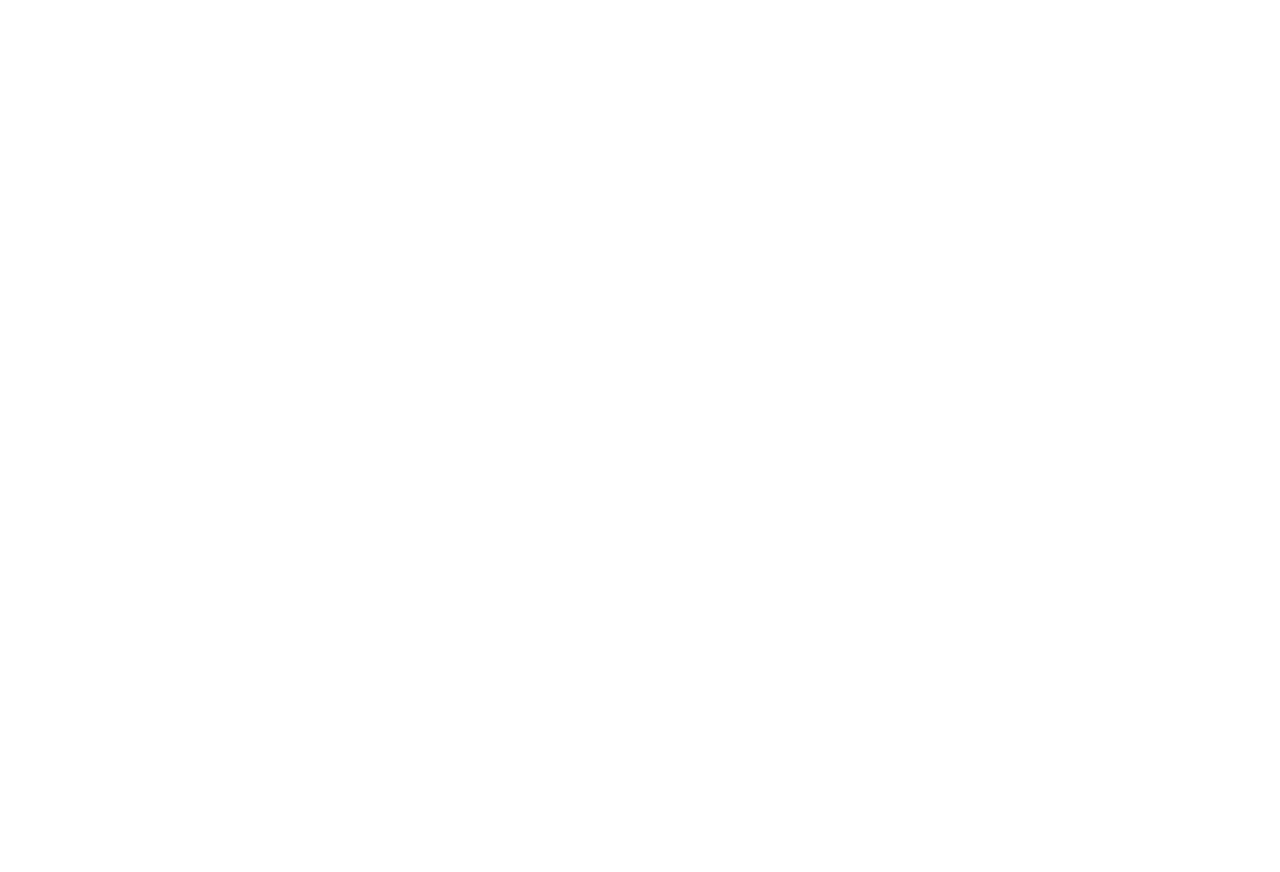
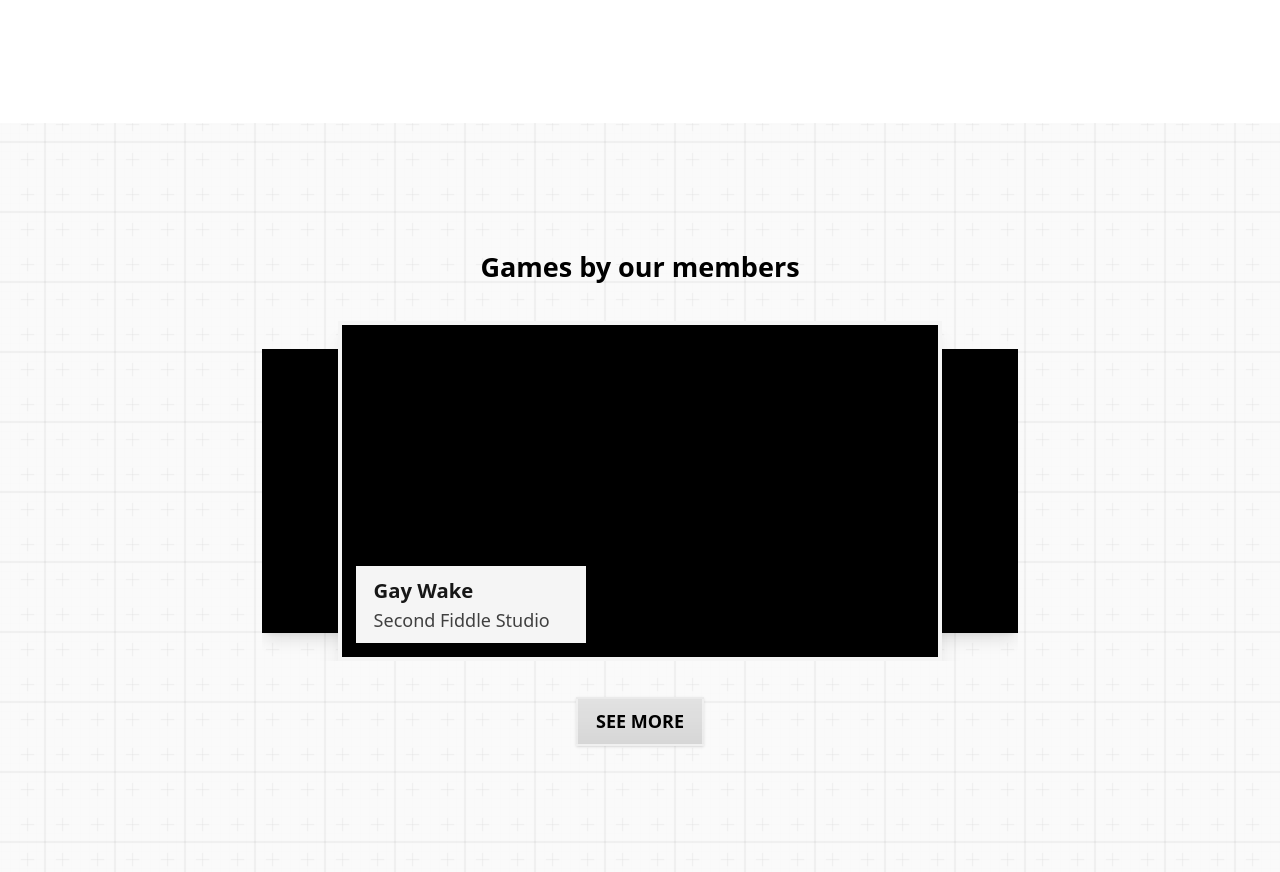
Before and after one commit to uwgdc/uwgdc.github.io, a React (Vite) app: page / in a window 1280 px wide. Shown: the part 1000-1872 px from the top of the page. Before the commit the page ends 1123 px from the top, so only its background shows below. Built offline with nearby package versions, Linux system fonts and the light colour scheme; a web font is replaced by a local one.

Commit message:
Start GameJamsSection, including Carousel component

```diff
--- a/src/App.tsx
+++ b/src/App.tsx
@@ -3,6 +3,7 @@
 
 import GridPattern from "./assets/GridPattern.svg";
 import GameJamsSection from "./components/sections/GameJamsSection";
+import GamesSection from "./components/sections/GamesSection";
 
 export default function Main() {
   return (
@@ -17,6 +18,7 @@
       >
         <IntroSection />
         <GameJamsSection />
+        <GamesSection />
       </div>
     </div>
   );
--- /dev/null
+++ b/src/components/Carousel.tsx
@@ -0,0 +1,18 @@
+export default function Carousel() {
+  return (
+    <div className="relative w-full max-w-2xl mx-auto flex items-center justify-center overflow-hidden">
+      <div className="hidden md:block absolute w-2/3 left-0 aspect-video brightness-50 bg-black border-4 outline-neutral-100 shadow-lg" />
+      <div className="hidden md:block absolute w-2/3 right-0 aspect-video brightness-50 bg-black border-4 outline-neutral-100 shadow-lg" />
+      <div className="relative z-10 w-full md:w-4/5 aspect-video bg-black outline-4 -outline-offset-4 outline-neutral-100 shadow-xl">
+        <div className="absolute bottom-4 left-4 pl-4 pr-8 py-2 bg-neutral-100 shadow-md flex flex-col">
+          <span className="text-neutral-900 text-lg font-semibold">
+            Gay Wake
+          </span>
+          <span className="text-neutral-700 font-medium">
+            Second Fiddle Studio
+          </span>
+        </div>
+      </div>
+    </div>
+  );
+}
--- /dev/null
+++ b/src/components/sections/GamesSection.tsx
@@ -0,0 +1,20 @@
+import { Button } from "../Button";
+import Carousel from "../Carousel";
+
+export default function GamesSection() {
+  return (
+    <div className="py-28 flex flex-col">
+      <div className="flex flex-row flex-wrap gap-x-28 gap-y-16 justify-center items-center">
+        <div className="flex flex-col items-center gap-8 w-full">
+          <h1 className="mb-0 text-2xl [&]:font-semibold text-center">
+            Games by our members
+          </h1>
+          <Carousel />
+          <span className="flex gap-3 bg-white w-fit">
+            <Button variant="secondary">See more</Button>
+          </span>
+        </div>
+      </div>
+    </div>
+  );
+}
```
